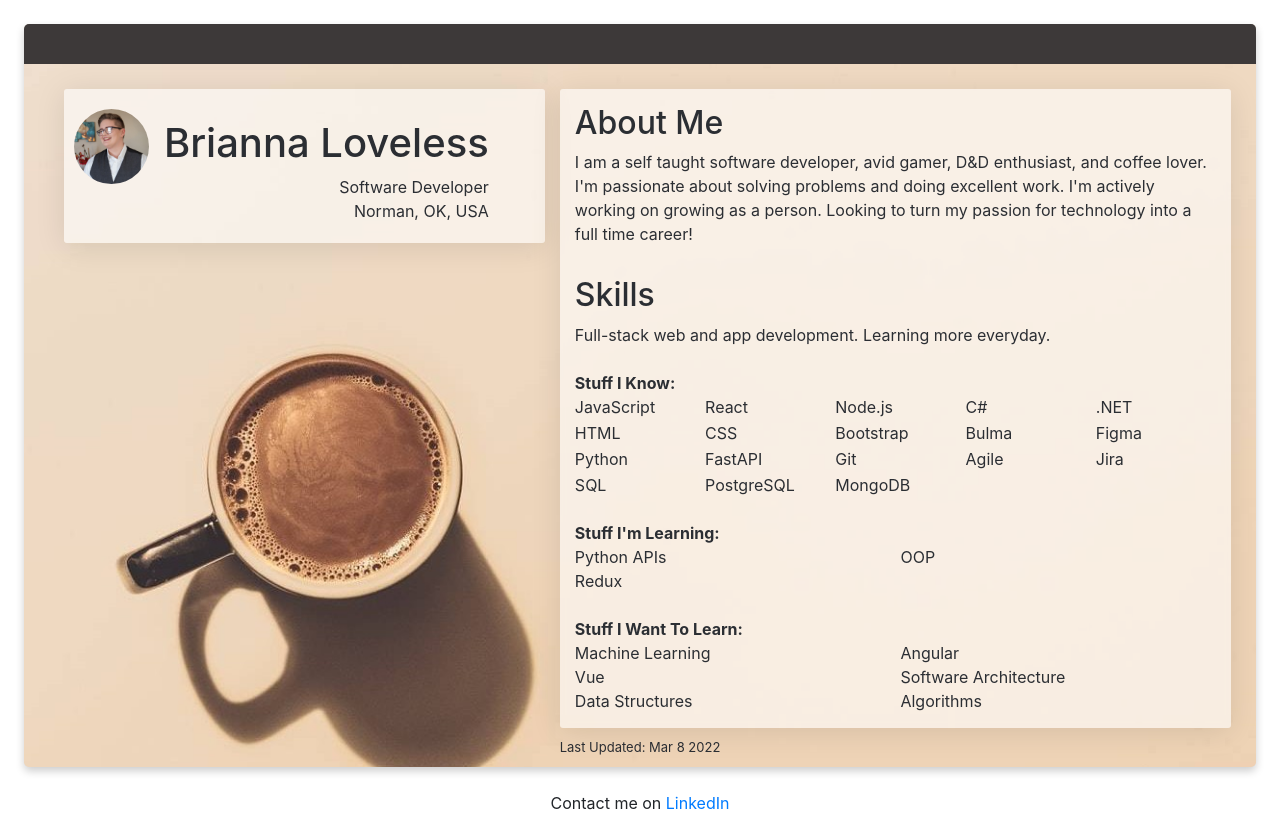
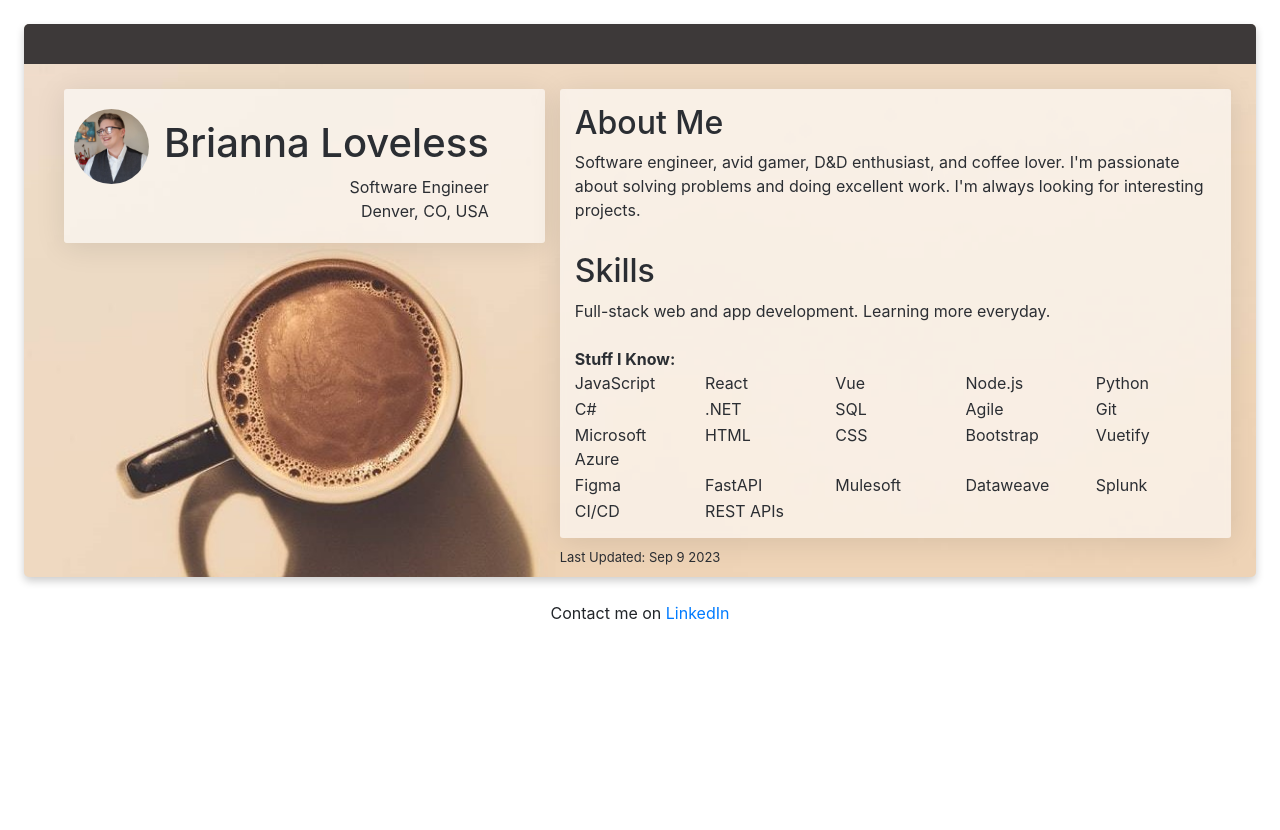
Before and after one commit to BriannaLoveless/briannaloveless.github.io, a plain HTML site: page index.html in a window 1280 px wide. After the commit the page ends 800 px from the top, so only its background shows below. Drawn offline with nearby package versions, Linux system fonts and the light colour scheme.

Commit message:
update content

```diff
--- a/index.html
+++ b/index.html
@@ -21,8 +21,8 @@
                                 </div>
                                 <div id="personal-info-details-container">
                                     <h1 id="name" class="personal-info-field">Brianna Loveless</h1>
-                                    <p class="personal-info-field bold-on-hover">Software Developer</p>
-                                    <p class="personal-info-field bold-on-hover">Norman, OK, USA</p>
+                                    <p class="personal-info-field bold-on-hover">Software Engineer</p>
+                                    <p class="personal-info-field bold-on-hover">Denver, CO, USA</p>
                                 </div>
                             </section>
                         </div>
@@ -30,9 +30,8 @@
                             <section id="description-section" class="contact-card-section">
                                 <h2 class="section-title">About Me</h2>
                                 <p class="section-text">
-                                    I am a self taught software developer, avid gamer, D&D enthusiast, and coffee lover. I'm passionate
-                                    about solving problems and doing excellent work. I'm actively working on growing as
-                                    a person. Looking to turn my passion for technology into a full time career!
+                                    Software engineer, avid gamer, D&D enthusiast, and coffee lover. I'm passionate
+                                    about solving problems and doing excellent work. I'm always looking for interesting projects.
                                 </p>
                             </section>
                             <section id="skills-section" class="contact-card-section">
@@ -46,52 +45,32 @@
                                     <div class="grid-wrapper">
                                         <span class="bold-on-hover">JavaScript</span>
                                         <span class="bold-on-hover">React</span>
+                                        <span class="bold-on-hover">Vue</span>
                                         <span class="bold-on-hover">Node.js</span>
+                                        <span class="bold-on-hover">Python</span>
                                         <span class="bold-on-hover">C#</span>
                                         <span class="bold-on-hover">.NET</span>
+                                        <span class="bold-on-hover">SQL</span>
+                                        <span class="bold-on-hover">Agile</span>
+                                        <span class="bold-on-hover">Git</span>
+                                        <span class="bold-on-hover">Microsoft Azure</span>
                                         <span class="bold-on-hover">HTML</span>
                                         <span class="bold-on-hover">CSS</span>
                                         <span class="bold-on-hover">Bootstrap</span>
-                                        <span class="bold-on-hover">Bulma</span>
+                                        <span class="bold-on-hover">Vuetify</span>
                                         <span class="bold-on-hover">Figma</span>
-                                        <span class="bold-on-hover">Python</span>
                                         <span class="bold-on-hover">FastAPI</span>
-                                        <span class="bold-on-hover">Git</span>
-                                        <span class="bold-on-hover">Agile</span>
-                                        <span class="bold-on-hover">Jira</span>
-                                        <span class="bold-on-hover">SQL</span>
-                                        <span class="bold-on-hover">PostgreSQL</span>
-                                        <span class="bold-on-hover">MongoDB</span>
-                                    </div>
-
-
-                                    <br>
-                                    <strong>Stuff I'm Learning:</strong>
-
-                                    <div class="grid-wrapper-wide">
-                                        <span class="bold-on-hover">Python APIs</span>
-                                        <span class="bold-on-hover">OOP</span>
-                                        <span class="bold-on-hover">Redux</span>
-
-                                    </div>
-
-                                    <br>
-                                    <strong>Stuff I Want To Learn:</strong>
-
-                                    <div class="grid-wrapper-wide">
-                                        <span class="bold-on-hover">Machine Learning</span>
-                                        <span class="bold-on-hover">Angular</span>
-                                        <span class="bold-on-hover">Vue</span>
-                                        <span class="bold-on-hover">Software Architecture</span>
-                                        <span class="bold-on-hover">Data Structures</span>
-                                        <span class="bold-on-hover">Algorithms</span>
-
+                                        <span class="bold-on-hover">Mulesoft</span>
+                                        <span class="bold-on-hover">Dataweave</span>
+                                        <span class="bold-on-hover">Splunk</span>
+                                        <span class="bold-on-hover">CI/CD</span>
+                                        <span class="bold-on-hover">REST APIs</span>
                                     </div>
                                 </p>
                             </section>
                         </div>
                     </div>
-                    <div class="last-updated bold-on-hover">Last Updated: Mar 8 2022</div>
+                    <div class="last-updated bold-on-hover">Last Updated: Sep 9 2023</div>
                 </div>
             </article>
         </main>
```
